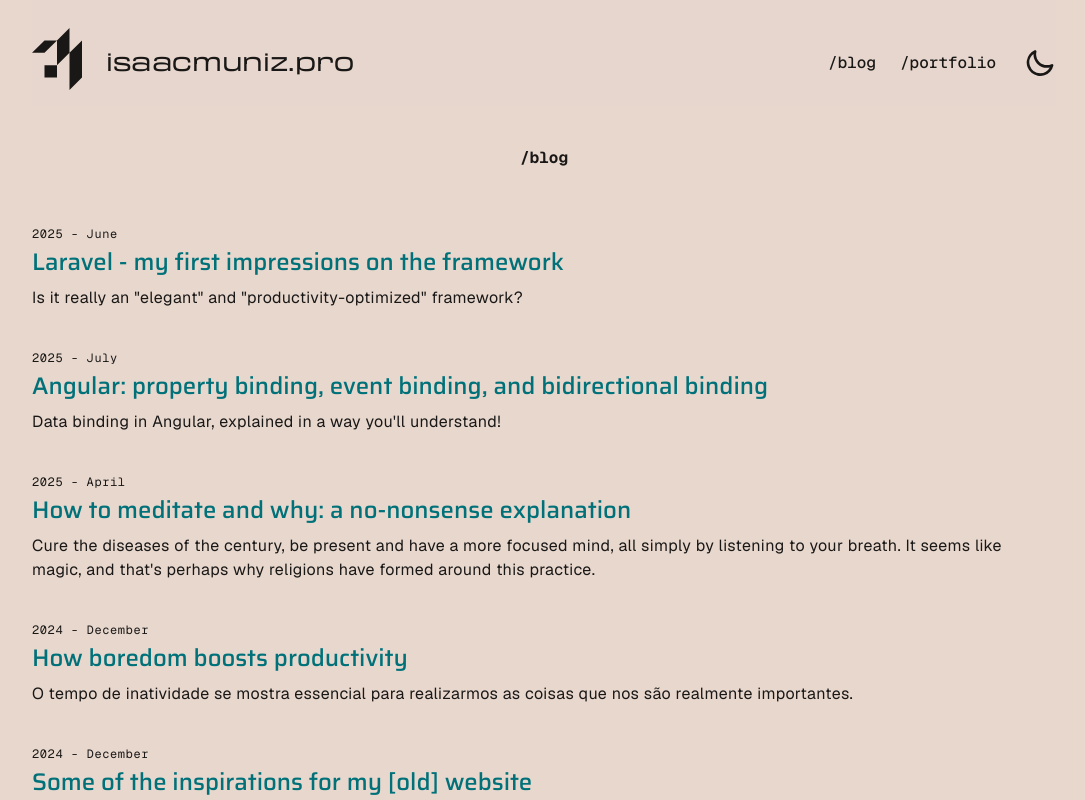
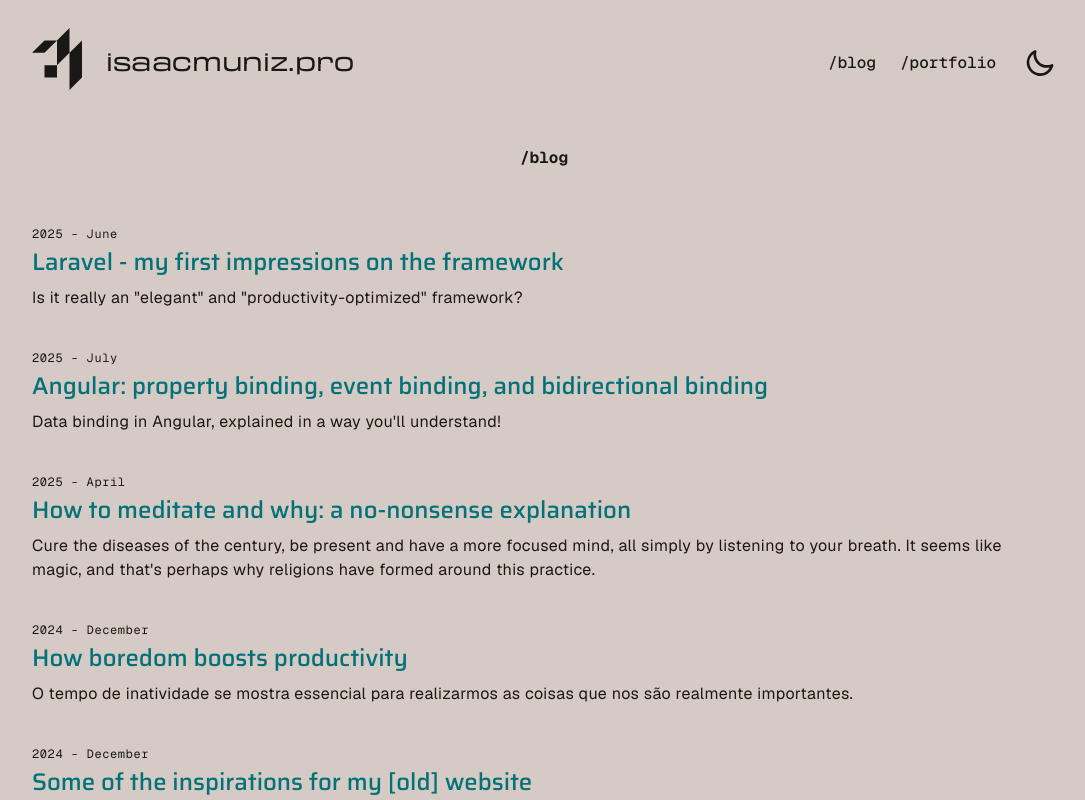
Before and after one commit to codigoisaac/isaacmuniz.pro, a Next.js app: page /blog in a window 1280 px wide. Shown: the top 800 px of the page, without its empty margins (96-1181 px from the left). Built offline with nearby package versions, Linux system fonts and the light colour scheme.

Commit message:
change base ligh color

```diff
--- a/app/globals.css
+++ b/app/globals.css
@@ -3,7 +3,7 @@
 }
 
 :root {
-  --color-light-base: oklch(0.89 0.0224 54.31);
+  --color-light-base: oklch(84.907% 0.01557 54.691);
   --color-dark-base: oklch(0.21 0.0037 48.54);
   --color-1: oklch(0.5 0.0853 203.39);
   --color-1-content: oklch(94% 0.028 342.258);
```
